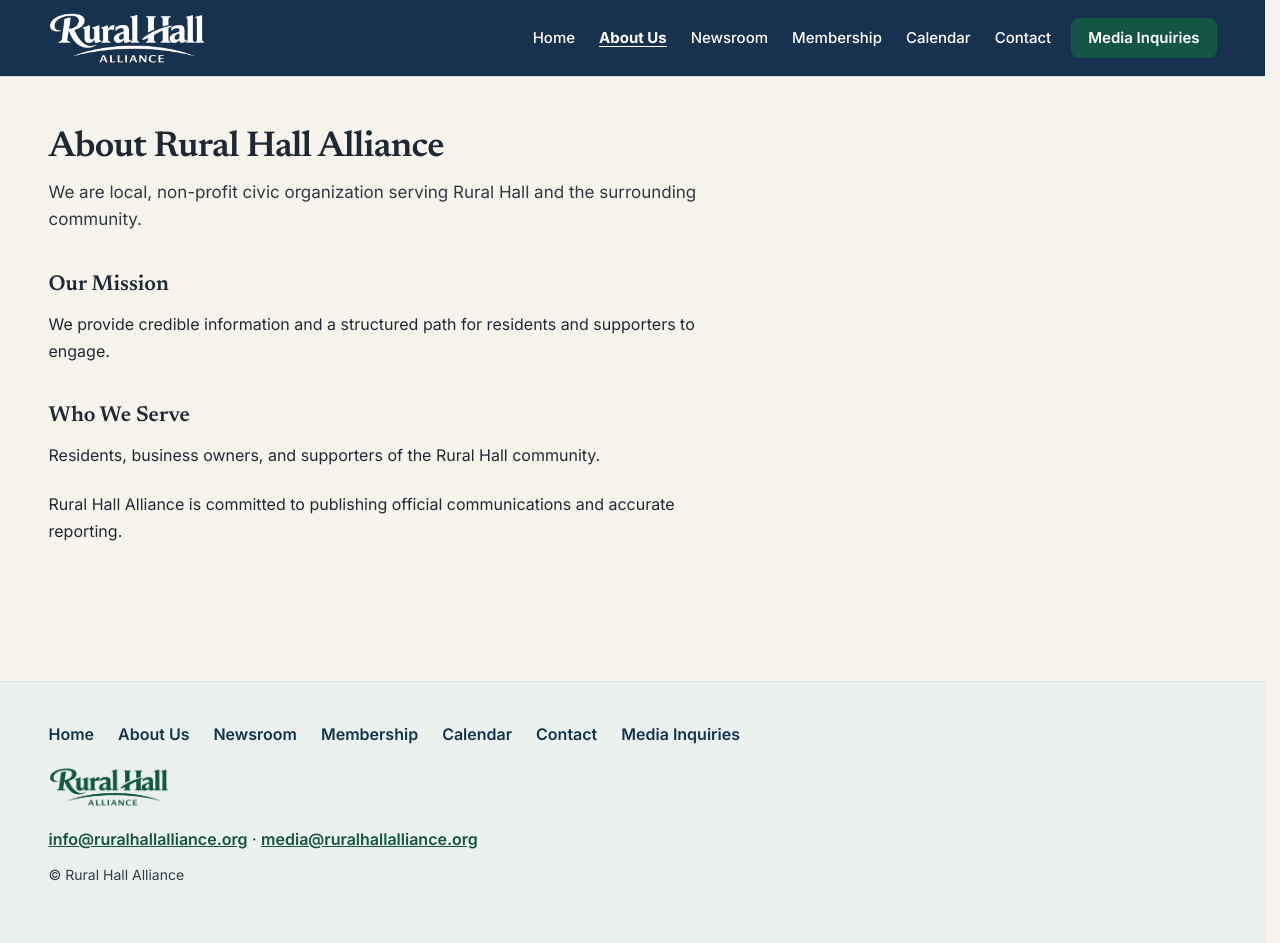
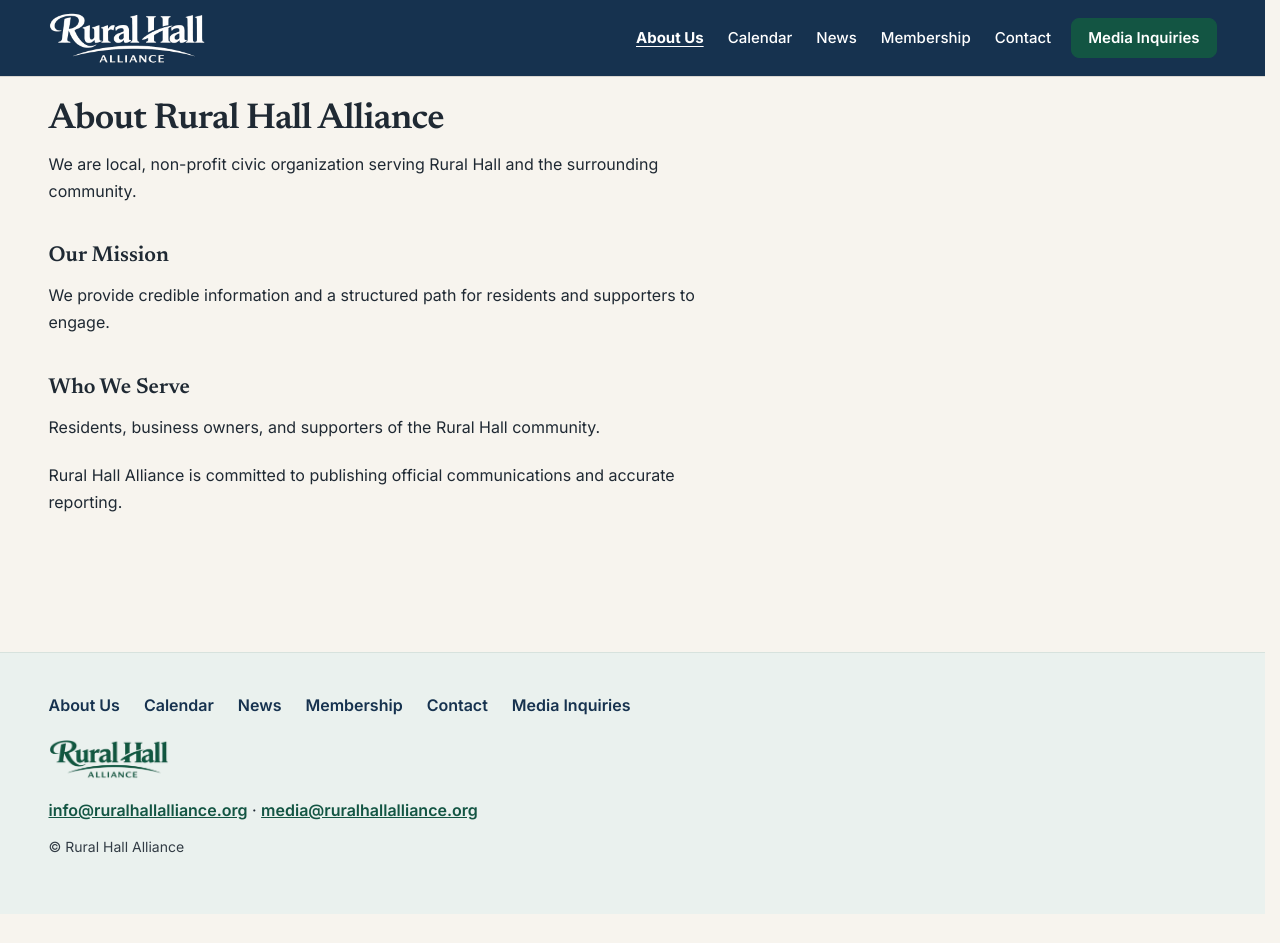
Before and after one commit to whittenluke/ruralhallalliance, a Next.js app: page /about in a window 1280 px wide. After the commit the page ends 914 px from the top, so only its background shows below. Built offline with nearby package versions, Linux system fonts and the light colour scheme.

Commit message:
updates to newsroom and about page

```diff
--- a/app/about/page.tsx
+++ b/app/about/page.tsx
@@ -13,18 +13,18 @@
           <h2 className="about-page-subheading">{page.mission_heading}</h2>
         ) : null}
         {page.mission_body ? (
-          <p className="about-page-block prose">{page.mission_body}</p>
+          <p className="about-page-block">{page.mission_body}</p>
         ) : null}
 
         {page.who_we_serve_heading ? (
           <h2 className="about-page-subheading">{page.who_we_serve_heading}</h2>
         ) : null}
         {page.who_we_serve_body ? (
-          <p className="about-page-block prose">{page.who_we_serve_body}</p>
+          <p className="about-page-block">{page.who_we_serve_body}</p>
         ) : null}
 
         {page.body ? (
-          <p className="about-page-block prose">{page.body}</p>
+          <p className="about-page-block">{page.body}</p>
         ) : null}
       </section>
     </div>
--- a/app/globals.css
+++ b/app/globals.css
@@ -1000,21 +1000,27 @@
 
 .about-page {
   max-width: 42rem;
-  padding-block: clamp(0.75rem, 2.5vw, 1.75rem) clamp(2rem, 6vw, 3.5rem);
+  padding-top: 0;
+  padding-bottom: clamp(2rem, 6vw, 3.5rem);
 }
 
 .about-page > .page-title {
   margin-bottom: 0.6rem;
 }
 
+/* Match body blocks: summary used to use larger .page-lede metrics and looked like a different font */
 .about-page > .page-lede {
   margin-bottom: clamp(1.75rem, 4vw, 2.35rem);
-  font-size: 1.0625rem;
-  line-height: 1.6;
+  font-family: var(--font-inter), system-ui, sans-serif;
+  font-size: 1rem;
+  line-height: 1.68;
+  color: var(--color-text);
+  opacity: 1;
 }
 
 .about-page-subheading {
   margin: 2.35rem 0 0.75rem 0;
+  font-family: var(--font-newsreader), Georgia, serif;
   font-size: 1.35rem;
   line-height: 1.3;
   font-weight: 600;
@@ -1027,7 +1033,10 @@
 
 .about-page-block {
   margin: 0 0 1.35rem 0;
+  font-family: var(--font-inter), system-ui, sans-serif;
+  font-size: 1rem;
   line-height: 1.68;
+  color: var(--color-text);
   white-space: pre-wrap;
 }
 
--- a/app/layout.tsx
+++ b/app/layout.tsx
@@ -19,7 +19,7 @@
 });
 
 const defaultDescription =
-  "Official site for Rural Hall Alliance: newsroom, membership, media inquiries, and community resources.";
+  "Official site for Rural Hall Alliance: news, membership, media inquiries, and community resources.";
 
 export async function generateMetadata(): Promise<Metadata> {
   const s = getSiteSettings();
@@ -28,15 +28,6 @@
     description: s.site_tagline?.trim() ? s.site_tagline : defaultDescription
   };
 }
-
-const headerNav = [
-  { href: "/", label: "Home" },
-  { href: "/about", label: "About Us" },
-  { href: "/newsroom", label: "Newsroom" },
-  { href: "/membership", label: "Membership" },
-  { href: "/calendar", label: "Calendar" },
-  { href: "/contact", label: "Contact" }
-] as const;
 
 export default async function RootLayout({
   children
--- a/app/newsroom/[slug]/page.tsx
+++ b/app/newsroom/[slug]/page.tsx
@@ -13,7 +13,7 @@
         <section>
           <p>Entry not found.</p>
           <p>
-            <Link href="/newsroom">Back to Newsroom</Link>
+            <Link href="/newsroom">Back to News</Link>
           </p>
         </section>
       </div>
@@ -25,7 +25,7 @@
     <div className="container">
       <article className="newsroom-article">
         <p className="newsroom-article-back">
-          <Link href="/newsroom">← Back to Newsroom</Link>
+          <Link href="/newsroom">← Back to News</Link>
         </p>
         <header className="newsroom-article-header">
           <h1 className="page-title">{entry.title}</h1>
--- a/app/newsroom/page.tsx
+++ b/app/newsroom/page.tsx
@@ -6,9 +6,9 @@
 
   return (
     <div className="container newsroom-page">
-      <section className="newsroom-archive-section" aria-label="Newsroom archive">
+      <section className="newsroom-archive-section" aria-label="News archive">
         <header className="newsroom-archive-header">
-          <h1 className="page-title">Newsroom</h1>
+          <h1 className="page-title">News</h1>
           <p className="page-lede newsroom-archive-lede">
             A public archive of official communications.
           </p>
--- a/components/home-latest-updates.tsx
+++ b/components/home-latest-updates.tsx
@@ -17,12 +17,12 @@
             </p>
           </div>
           <Link href="/newsroom" className="home-section-all-link">
-            View all
+            All news
           </Link>
         </header>
 
         {entries.length === 0 ? (
-          <p className="newsroom-archive-empty">No newsroom entries yet.</p>
+          <p className="newsroom-archive-empty">No news entries yet.</p>
         ) : (
           <ul className="newsroom-archive-list home-elevated-list">
             {entries.map((e) => {
--- a/components/site-header.tsx
+++ b/components/site-header.tsx
@@ -6,7 +6,6 @@
 import { primaryNav } from "@/lib/navigation";
 
 function navLinkIsActive(pathname: string, href: string) {
-  if (href === "/") return pathname === "/";
   return pathname === href || pathname.startsWith(`${href}/`);
 }
 
--- a/lib/home-page.ts
+++ b/lib/home-page.ts
@@ -18,7 +18,7 @@
 const defaults: HomePageContent = {
   hero_title: "Rural Hall Alliance",
   hero_summary: "",
-  hero_primary_cta_label: "View Newsroom",
+  hero_primary_cta_label: "View News",
   hero_primary_cta_link: "/newsroom",
   hero_secondary_cta_label: "Media Inquiries",
   hero_secondary_cta_link: "/media",
--- a/lib/navigation.ts
+++ b/lib/navigation.ts
@@ -1,8 +1,7 @@
 export const primaryNav = [
-  { href: "/", label: "Home" },
   { href: "/about", label: "About Us" },
-  { href: "/newsroom", label: "Newsroom" },
+  { href: "/calendar", label: "Calendar" },
+  { href: "/newsroom", label: "News" },
   { href: "/membership", label: "Membership" },
-  { href: "/calendar", label: "Calendar" },
   { href: "/contact", label: "Contact" }
 ] as const;
--- a/public/admin/config.yml
+++ b/public/admin/config.yml
@@ -80,7 +80,7 @@
           - { label: "Summary", name: "summary", widget: "text", required: false }
 
   - name: "newsroom"
-    label: "Newsroom"
+    label: "News"
     folder: "content/newsroom"
     create: true
     slug: "{{year}}-{{month}}-{{day}}-{{slug}}"
@@ -88,7 +88,7 @@
       - { label: "Title", name: "title", widget: "string" }
       - { label: "Slug", name: "slug", widget: "string" }
       - { label: "Date", name: "date", widget: "datetime" }
-      - { label: "Category", name: "category", widget: "select", options: ["Press Release", "Statement", "Community Update", "Announcement"] }
+      - { label: "Category", name: "category", widget: "select", options: ["Press Release", "Statement", "Statement of Concern", "Community Update", "Announcement"] }
       - { label: "Summary", name: "summary", widget: "text" }
       - { label: "Featured Image", name: "featured_image", widget: "image", required: false }
       - { label: "Body", name: "body", widget: "markdown" }
```
Also changed, not shown: content/newsroom/2026-04-01-example-entry.md (+1 -1 lines), content/pages/home.md (+1 -1 lines).
